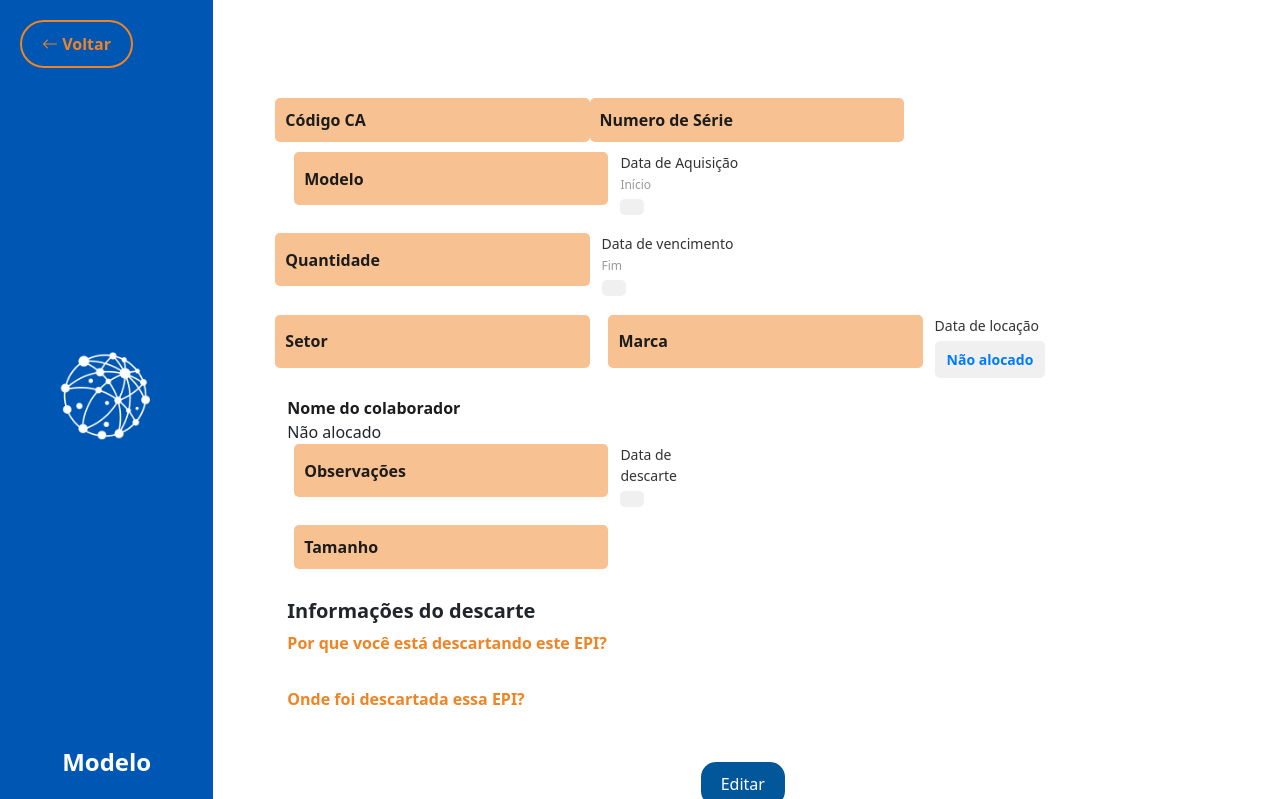
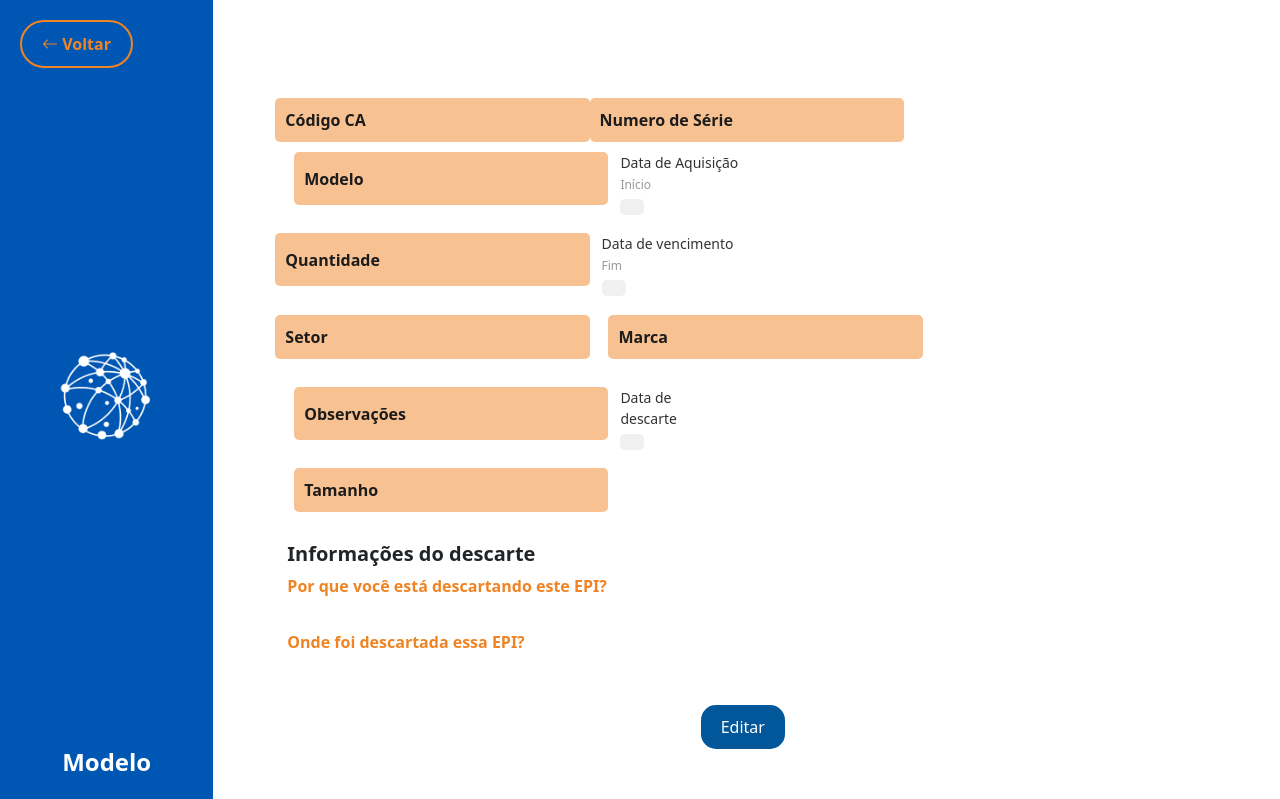
Before and after one commit to otavioDev07/Grupo7_EquipTrack, a Flask app: template admin/templates/descricaoDescarte.html in a window 1280 px wide. Shown: the top 799 px of the page. Run offline with Flask 3, Linux system fonts and the light colour scheme; the template is opened without the code that fills it, so the values that code supplies are empty.

Commit message:
Fixing Descarte

```diff
--- a/admin/templates/descricaoDescarte.html
+++ b/admin/templates/descricaoDescarte.html
@@ -140,29 +140,9 @@
                     <span class="info-header">Marca</span>
                     <span>{{ epi.marca }}</span>
                 </div>
-                <div class="col-md-3">
-                    {% if epi.dataLocacao %}
-                    <div class="label">Data de locação</div>
-                    <div class="date">
-                        <div>{{ epi.dataLocacao }}</div>
-                    </div>
-                    {% else %}
-                    <div class="label">Data de locação</div>
-                    <div class="date">
-                        <div>Não alocado</div>
-                    </div>
-                    {% endif %}
-                </div>
             </div>
 
             <div class="row" style="padding-top: 2%;">
-                {% if not nomeFuncionário %}
-                <span class="info-header">Nome do colaborador</span>
-                <span>Não alocado</span>
-                {% else %}
-                <span class="info-header">Nome do colaborador</span>
-                <span>{{ nomeFuncionário }}</span>
-                {% endif %}
                 <div class="col-md-4 info-box" style="margin-left: 2%;">
                     <span class="info-header">Observações</span>
                     <span>{{ epi.observacoes }}</span>
```
Also changed, not shown: admin/templates/descricaoEPI.html (+0 -24 lines).
